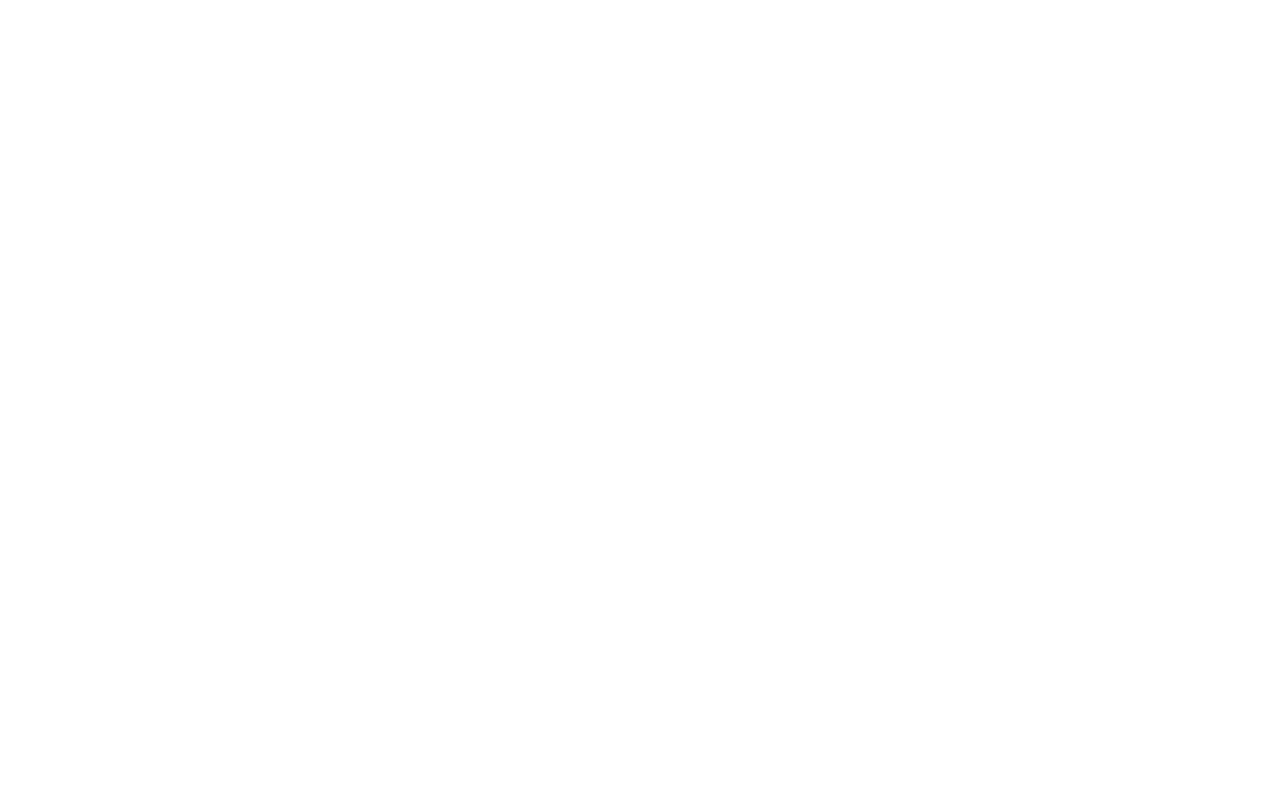
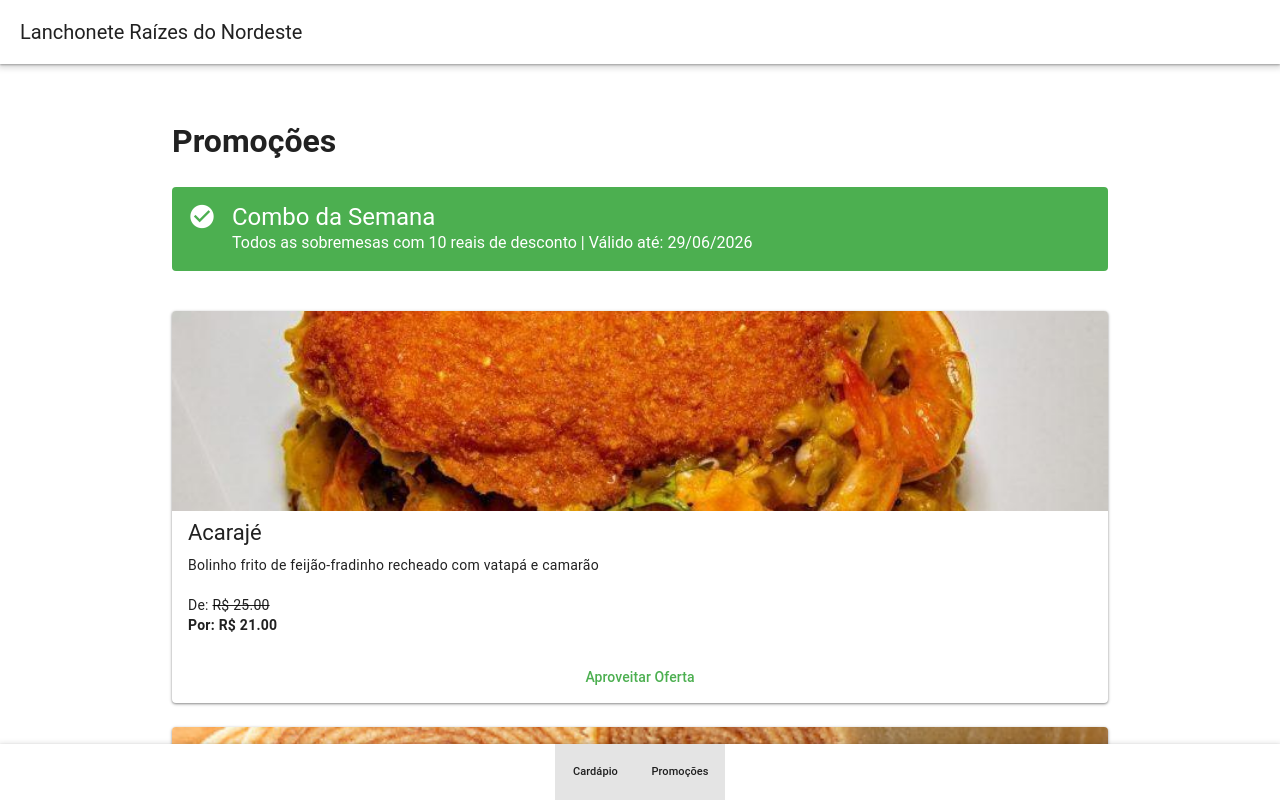
Before and after one commit to WillianIso/raizes-do-nordeste, a Vue app: page /promocoes in a window 1280 px wide. Before the commit this address had no page. Shown: the top 800 px of the page. Built offline with nearby package versions, Linux system fonts and the light colour scheme.

Commit message:
Promocao

```diff
--- a/src/layouts/MainLayout.vue
+++ b/src/layouts/MainLayout.vue
@@ -16,6 +16,9 @@
       <v-btn to="/">
         Cardápio
       </v-btn>
+      <v-btn to="/promocoes">
+        Promoções
+      </v-btn>
     </v-bottom-navigation>
   </v-app>
 </template>
--- a/src/router/index.js
+++ b/src/router/index.js
@@ -5,6 +5,7 @@
 import LoginView from '../views/LoginView.vue'
 import CadastroView from '../views/CadastroView.vue'
 import CardapioView from '../views/CardapioView.vue'
+import PromocoesView from '../views/PromocoesView.vue'
 
 
 const routes = [
@@ -28,6 +29,10 @@
         path: '',
         component: CardapioView
       },
+      {
+        path: 'promocoes',
+        component: PromocoesView
+      },
     ],
   }
 ]
--- /dev/null
+++ b/src/services/campanhaService.js
@@ -0,0 +1,12 @@
+const campanhas = [
+    {
+        id: 1,
+        titulo: 'Combo da Semana',
+        descricao:'Todos as sobremesas com 10 reais de desconto',
+        validade:'29/06/2026'
+    }
+]
+
+export async function listarCampanhas() {
+  return campanhas
+}
--- /dev/null
+++ b/src/services/promocaoService.js
@@ -0,0 +1,8 @@
+import { listarCardapio } from './menuService'
+
+export async function listarPromocoes() {
+
+  const produtos = await listarCardapio()
+
+  return produtos.filter(produto => produto.emPromocao)
+}
--- /dev/null
+++ b/src/views/PromocoesView.vue
@@ -0,0 +1,72 @@
+<template>
+  <v-container>
+    <h1>Promoções</h1>
+    <v-row>
+      <v-col cols="12" v-for="campanha in campanhas" :key="campanha.id">
+        <v-alert type="success" class="mb-4" :title="campanha.titulo">
+          {{ campanha.descricao }} |
+          Válido até: {{ campanha.validade }}
+
+        </v-alert>
+      </v-col>
+    </v-row>
+    <v-row>
+      <v-col cols="12" v-for="produto in produtos" :key="produto.id">
+        <v-card>
+          <v-img :src="produto.imagem" height="200" cover />
+          <v-card-title>
+            {{ produto.nome }}
+          </v-card-title>
+          <v-card-text>
+            {{ produto.descricao }}
+            <br><br>
+            <span>
+              De:
+              <s>
+                R$
+                {{ produto.preco.toFixed(2) }}
+              </s>
+            </span>
+            <br>
+            <strong>
+              Por:
+              R$
+              {{
+                produto
+                  .precoPromocional
+                  .toFixed(2)
+              }}
+            </strong>
+          </v-card-text>
+          <v-card-actions>
+            <v-btn color="success" block @click="adicionar(produto)">
+              Aproveitar Oferta
+            </v-btn>
+          </v-card-actions>
+        </v-card>
+      </v-col>
+
+    </v-row>
+  </v-container>
+</template>
+
+<script setup>
+import { ref, onMounted } from 'vue'
+import { listarPromocoes } from '../services/promocaoService'
+import { listarCampanhas }  from '../services/campanhaService'
+import { useNotificacaoStore } from '../stores/notificacao'
+
+const produtos = ref([])
+const campanhas = ref([])
+const notificacaoStore =
+  useNotificacaoStore()
+
+onMounted(async () => {
+  produtos.value = await listarPromocoes()
+  campanhas.value = await listarCampanhas()
+})
+
+function adicionar(produto) {
+  notificacaoStore.mostrar(`${produto.nome} adicionado ao carrinho`)
+}
+</script>
```
Also changed, not shown: src/stores/fidelidade.js (added, +50 -0 lines).
